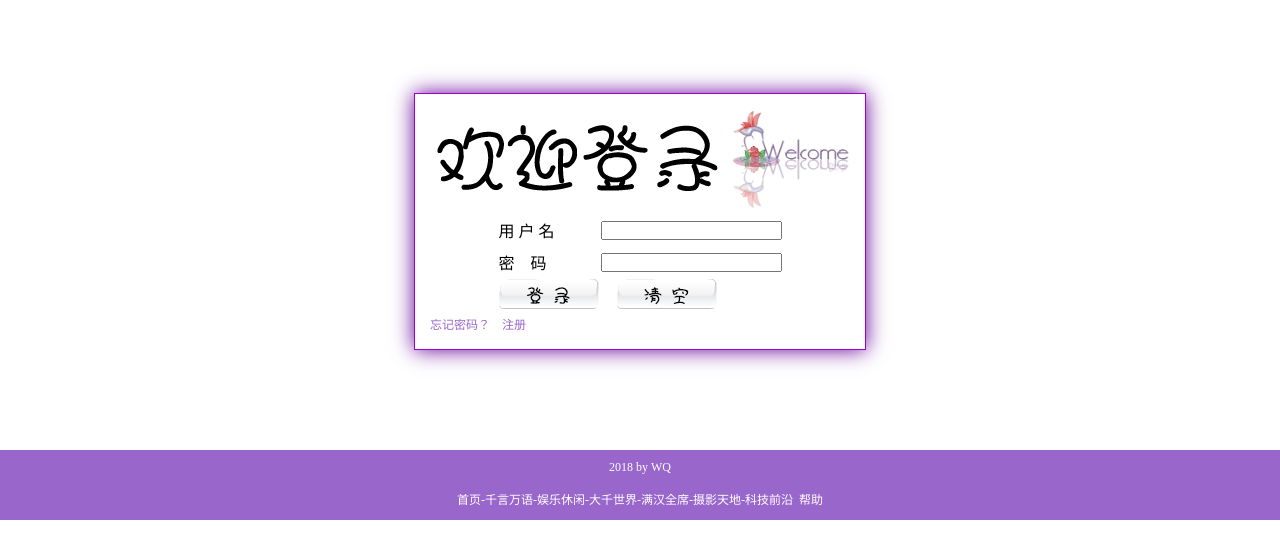
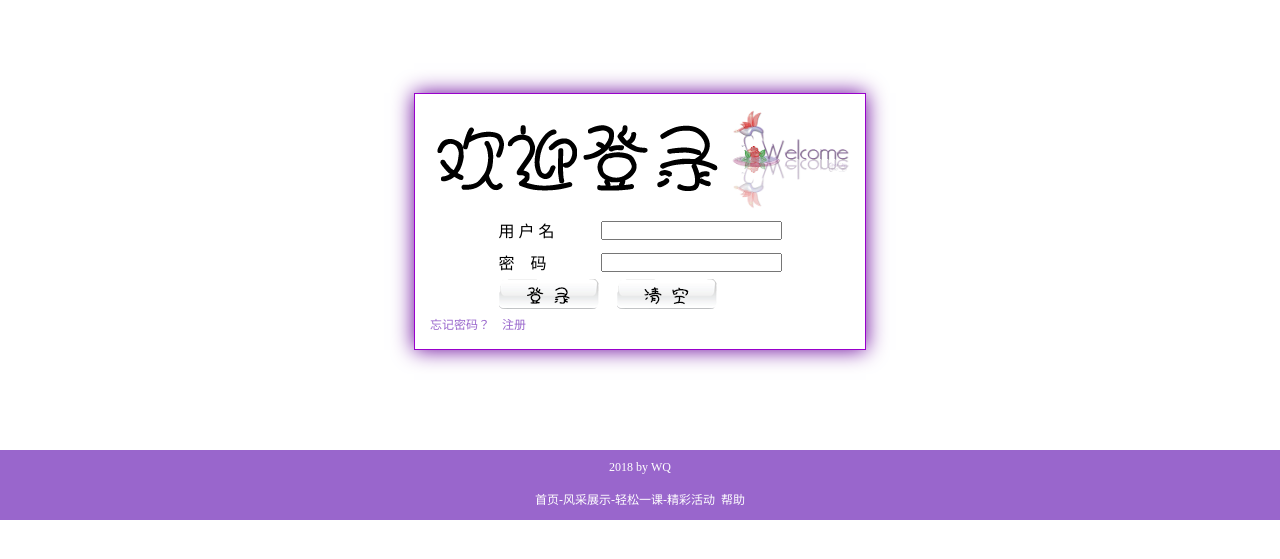
Before and after one commit to Jennifer325/zhbu, a plain HTML site: page index.html in a window 1280 px wide. Shown: the part 77-636 px from the top of the page. Drawn offline with Linux system fonts and the light colour scheme.

Commit message:
Update index.html

```diff
--- a/index.html
+++ b/index.html
@@ -40,7 +40,7 @@
 	 <a href="forget.html">忘记密码？</a>&nbsp;&nbsp;&nbsp;<a href="register.html" align="right">注册</a>
    </div>
    <div id="footer">
-     2018 by WQ<br><br><a href="index2.html">首页</a>-<a href="language.html">千言万语</a>-<a href="game.html">娱乐休闲</a>-<a href="world.html">大千世界</a>-<a href="food.html">满汉全席</a>-<a href="picture.html">摄影天地</a>-<a href="tech.html">科技前沿</a>&nbsp;&nbsp;<a href="help.html">帮助</a>
+     2018 by WQ<br><br><a href="index2.html">首页</a>-<a href="members.html">风采展示</a>-<a href="study.html">轻松一课</a>-<a href="activities.html">精彩活动</a>&nbsp;&nbsp;<a href="help.html">帮助</a>
    </div>
  </body>
 </html>
```
